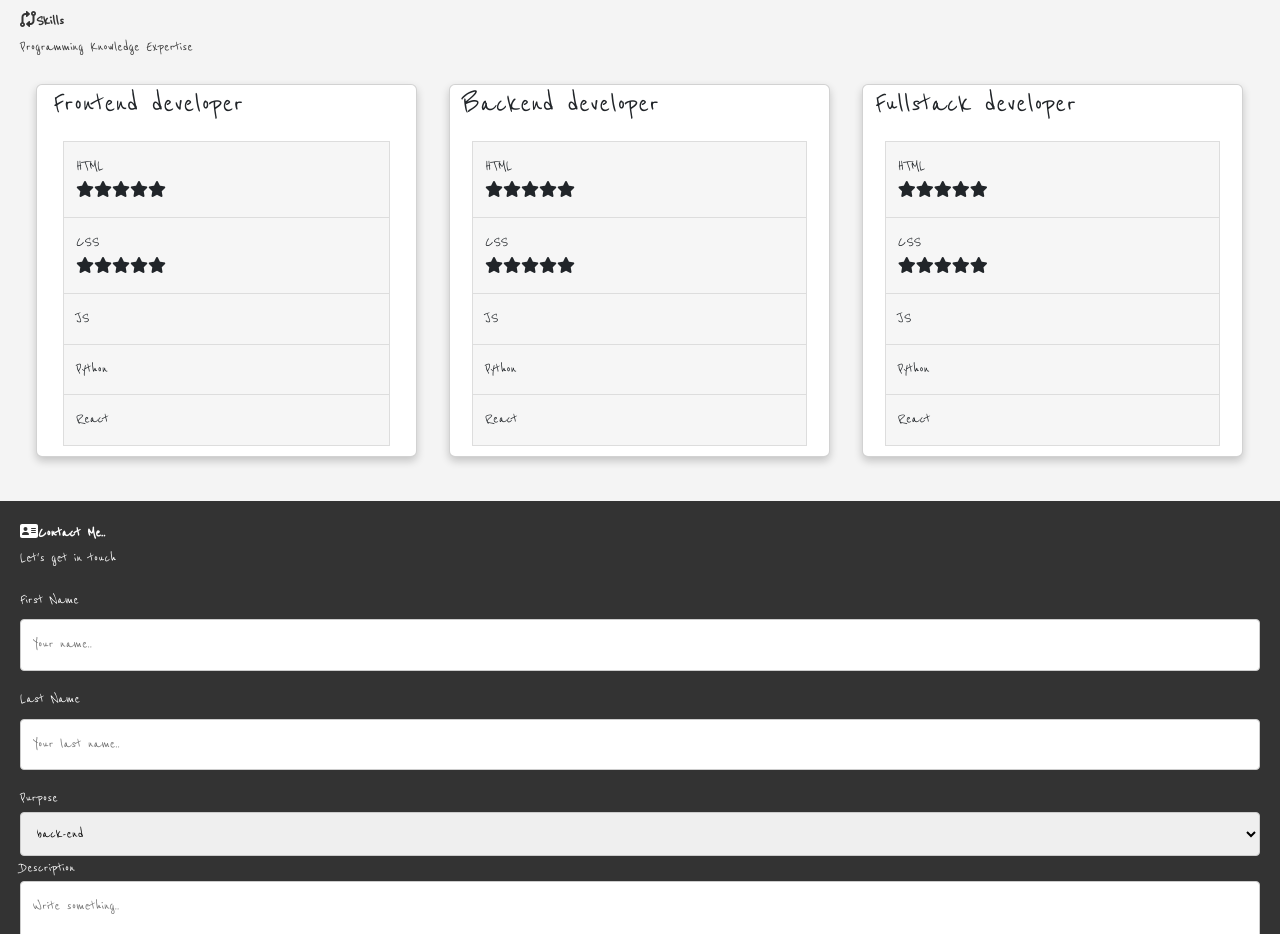
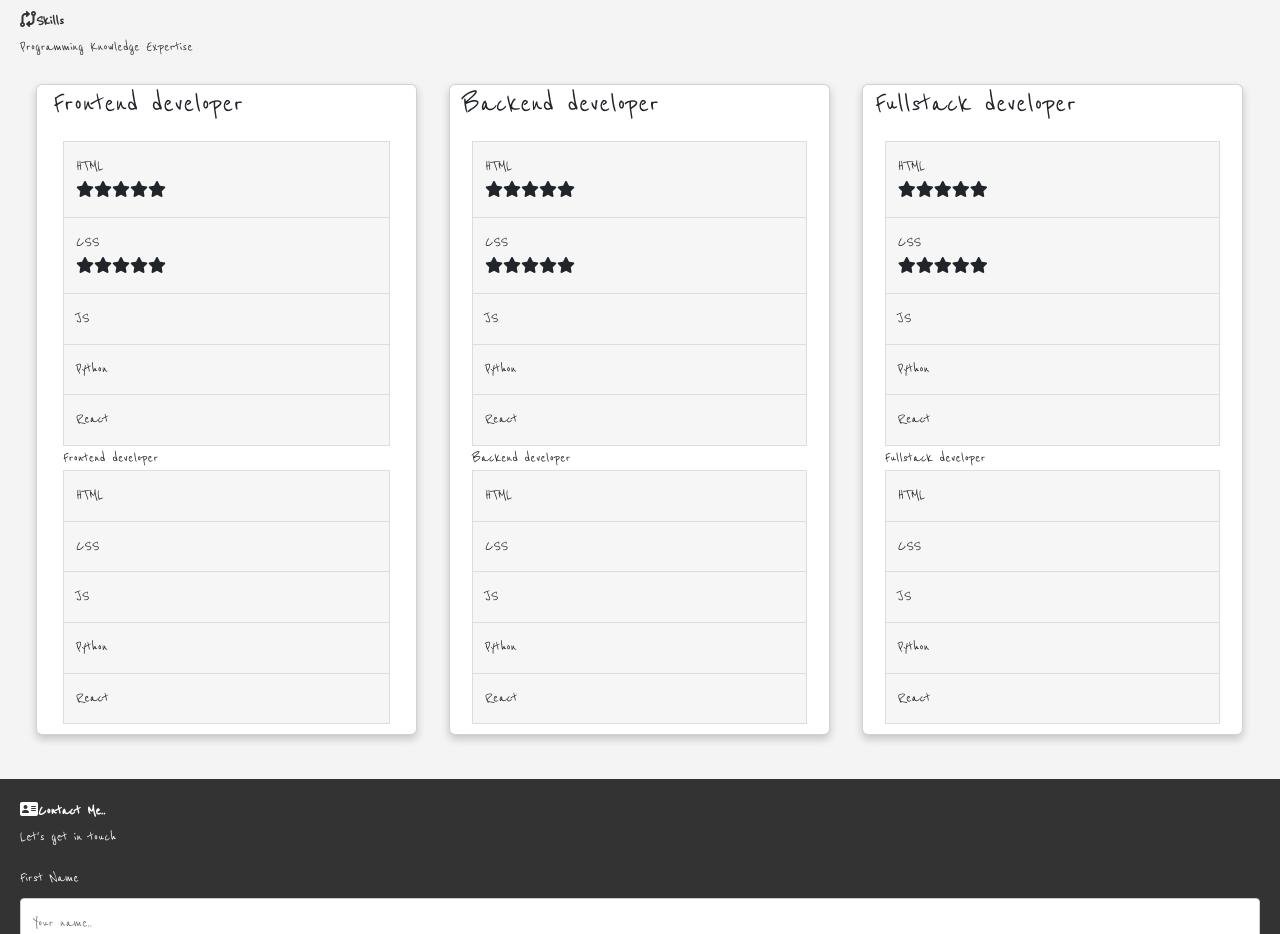
Before and after one commit to Allynesta/cv-tsx, a React (Vite) app: page / in a window 1280 px wide. Shown: the part 700-1634 px from the top of the page. Built offline with nearby package versions, Linux system fonts and the light colour scheme.

Commit message:
improve card to make it more dynamic

```diff
--- a/src/component/SkillCard.tsx
+++ b/src/component/SkillCard.tsx
@@ -2,6 +2,9 @@ import "../styles/cardskill.css";
 import SkillList from "./SkillList";
 
 const SkillCard = () => {
+	// Defining the main App component
+	const items = ["HTML", "CSS", "JS", "Python", "React"]; // Defining an array of items to be used in the ListGroup component
+
 	return (
 		<>
 			<div className="card-row">
@@ -10,7 +13,10 @@ const SkillCard = () => {
 						<div className="card-info">
 							<h2>Frontend developer</h2>
 
-							<SkillList />
+							<SkillList
+								items={items} // Passing the items array as a prop to ListGroup
+								heading="Frontend developer" // Passing a heading prop to ListGroup
+							/>
 						</div>
 					</div>
 				</div>
@@ -18,7 +24,10 @@ const SkillCard = () => {
 					<div className="card">
 						<div className="container">
 							<h2>Backend developer</h2>
-							<SkillList />
+							<SkillList
+								items={items} // Passing the items array as a prop to ListGroup
+								heading="Backend developer" // Passing a heading prop to ListGroup
+							/>
 						</div>
 					</div>
 				</div>
@@ -26,7 +35,10 @@ const SkillCard = () => {
 					<div className="card">
 						<div className="container">
 							<h2>Fullstack developer</h2>
-							<SkillList />
+							<SkillList
+								items={items} // Passing the items array as a prop to ListGroup
+								heading="Fullstack developer" // Passing a heading prop to ListGroup
+							/>
 						</div>
 					</div>
 				</div>
--- a/src/component/SkillList.tsx
+++ b/src/component/SkillList.tsx
@@ -1,11 +1,17 @@
 import "../styles/listskills.css";
 
-const SkillList = () => {
+interface Props {
+	// Defining the Props interface for the ListGroup component
+	items: string[]; // items is an array of strings
+	heading: string; // heading is a string
+}
+
+const SkillList = ({ items, heading }: Props) => {
 	return (
 		<>
 			<ul className="list-group">
 				<li>
-					HTML{" "}
+					HTML
 					<div>
 						<span className="fa fa-star checked" />
 						<span className="fa fa-star checked" />
@@ -27,6 +33,16 @@ const SkillList = () => {
 				<li>JS</li>
 				<li>Python</li>
 				<li>React</li>
+				{heading}
+				{items.length === 0 && <p>No item found in list</p>}{" "}
+				{/* Defining a list with a class name for styling */}
+				{items.map((item) => (
+					<li
+						key={item} // Using item as a unique key for each list element
+					>
+						{item} {/* Displaying the item text */}
+					</li>
+				))}
 			</ul>
 		</>
 	);
```
